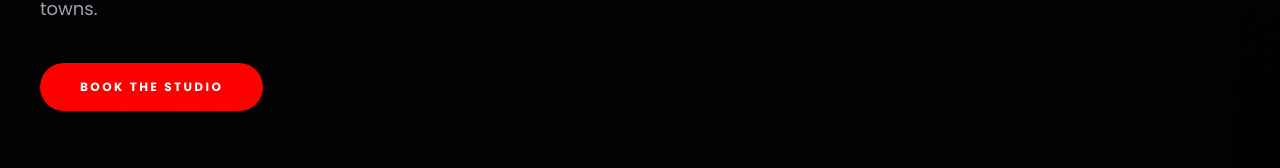
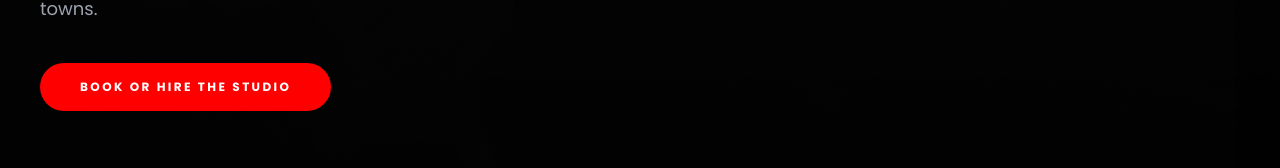
Before and after one commit to pannocotta/modernmancave-v2, a Next.js app: page /mobile-barber in a window 1280 px wide. Shown: the part 498-666 px from the top of the page. Built offline with nearby package versions, Linux system fonts and the light colour scheme.

Commit message:
fix: hero CTA text — Book or Hire the Studio

```diff
--- a/app/mobile-barber/page.tsx
+++ b/app/mobile-barber/page.tsx
@@ -59,7 +59,7 @@
             Hands-on barbering training for hairdressers, plus a fully equipped mobile studio serving Griffith and the surrounding towns.
           </p>
           <Link href="/mobile-barber-enquiry" className="group relative bg-brand-red text-white px-10 py-4 rounded-full font-bold text-xs tracking-[0.2em] uppercase overflow-hidden transition-all duration-300 inline-block hover:shadow-[0_0_30px_rgba(255,0,0,0.3)] hover:scale-[1.02]">
-            <span className="relative z-10">BOOK THE STUDIO</span>
+            <span className="relative z-10">BOOK OR HIRE THE STUDIO</span>
             <div className="absolute inset-0 bg-gradient-to-r from-red-700 to-brand-red opacity-0 group-hover:opacity-100 transition-opacity duration-300" />
           </Link>
         </div>
```
